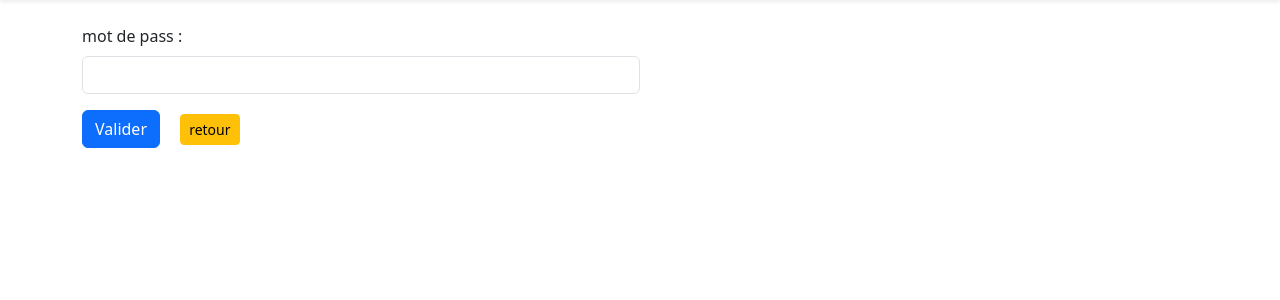
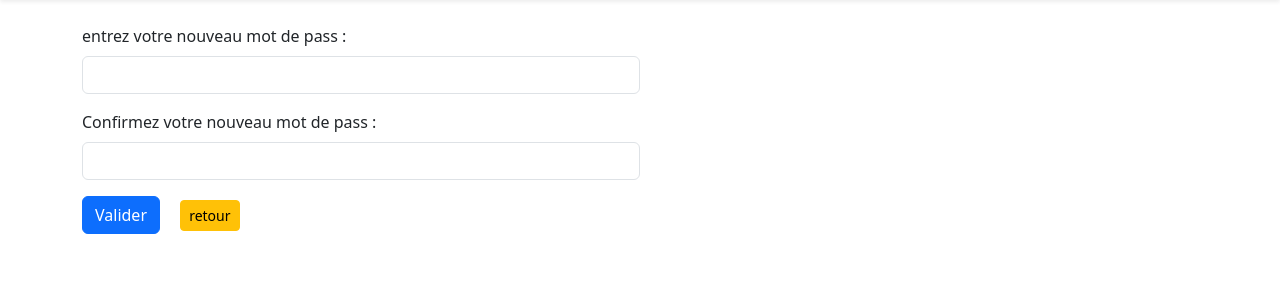
Before and after one commit to valentinDecaill/mini-reseau, a Flask app: page /modif_mdp in a window 1280 px wide. Shown: the part 56-356 px from the top of the page. Run offline with Flask 3, Linux system fonts and the light colour scheme.

Commit message:
avancement des modif du profile

```diff
--- a/app.py
+++ b/app.py
@@ -144,7 +144,6 @@ def show_modif_pseudo():
 @app.route('/modif_pseudo/valider', methods=['POST'])
 def valid_modif_pseudo():
     id_user = session['user_id']
-    pseudo = request.form.get('pseudo')
     cursor = get_db().cursor()
 
 
@@ -167,6 +166,10 @@ def show_modif_email():
 
 
 
+@app.route('/modif_email/valider', methods=['POST'])
+def valid_modif_email():
+    id_user = session['user_id']
+    cursor = get_db().cursor()
 
 
 
--- a/templates/modifProfile/modif_mail.html
+++ b/templates/modifProfile/modif_mail.html
@@ -7,8 +7,8 @@
     {% block body %}
         <form method="post" action="/modif_email/valider">
             <div class="col-md-6 mb-3">
-                <label for="pseudo" class="form-label">email :</label>
-                <input  type="text" class="form-control" id="pseudo" name="pseudo" value="{{ email }}">
+                <label for="email" class="form-label">entrez votre nouvel email :</label>
+                <input  type="text" class="form-control" id="email" name="email" value="{{ email }}">
             </div>
             <button type="submit" class="btn btn-primary me-3">Valider</button>
             <a class="btn btn-sm btn-warning me-1" href="/profile">retour</a>
--- a/templates/modifProfile/modif_mdp.html
+++ b/templates/modifProfile/modif_mdp.html
@@ -7,8 +7,12 @@
     {% block body %}
         <form method="post" action="/modif_mdp/valider">
             <div class="col-md-6 mb-3">
-                <label for="pseudo" class="form-label">mot de pass :</label>
-                <input  type="text" class="form-control" id="pseudo" name="pseudo">
+                <label for="" class="form-label">entrez votre nouveau mot de pass :</label>
+                <input  type="text" class="form-control" id="" name="">
+            </div>
+            <div class="col-md-6 mb-3">
+                <label for="" class="form-label">Confirmez votre nouveau mot de pass :</label>
+                <input  type="text" class="form-control" id="" name="">
             </div>
             <button type="submit" class="btn btn-primary me-3">Valider</button>
             <a class="btn btn-sm btn-warning me-1" href="/profile">retour</a>
--- a/templates/modifProfile/modif_pseudo.html
+++ b/templates/modifProfile/modif_pseudo.html
@@ -7,7 +7,7 @@
     {% block body %}
         <form method="post" action="/modif_pseudo/valider">
             <div class="col-md-6 mb-3">
-                <label for="pseudo" class="form-label">pseudo :</label>
+                <label for="pseudo" class="form-label">entrez votre nouveau pseudo :</label>
                 <input type="text" class="form-control" id="pseudo" name="pseudo" value="{{ pseudo }}">
             </div>
             <button type="submit" class="btn btn-primary me-3">Valider</button>
```
